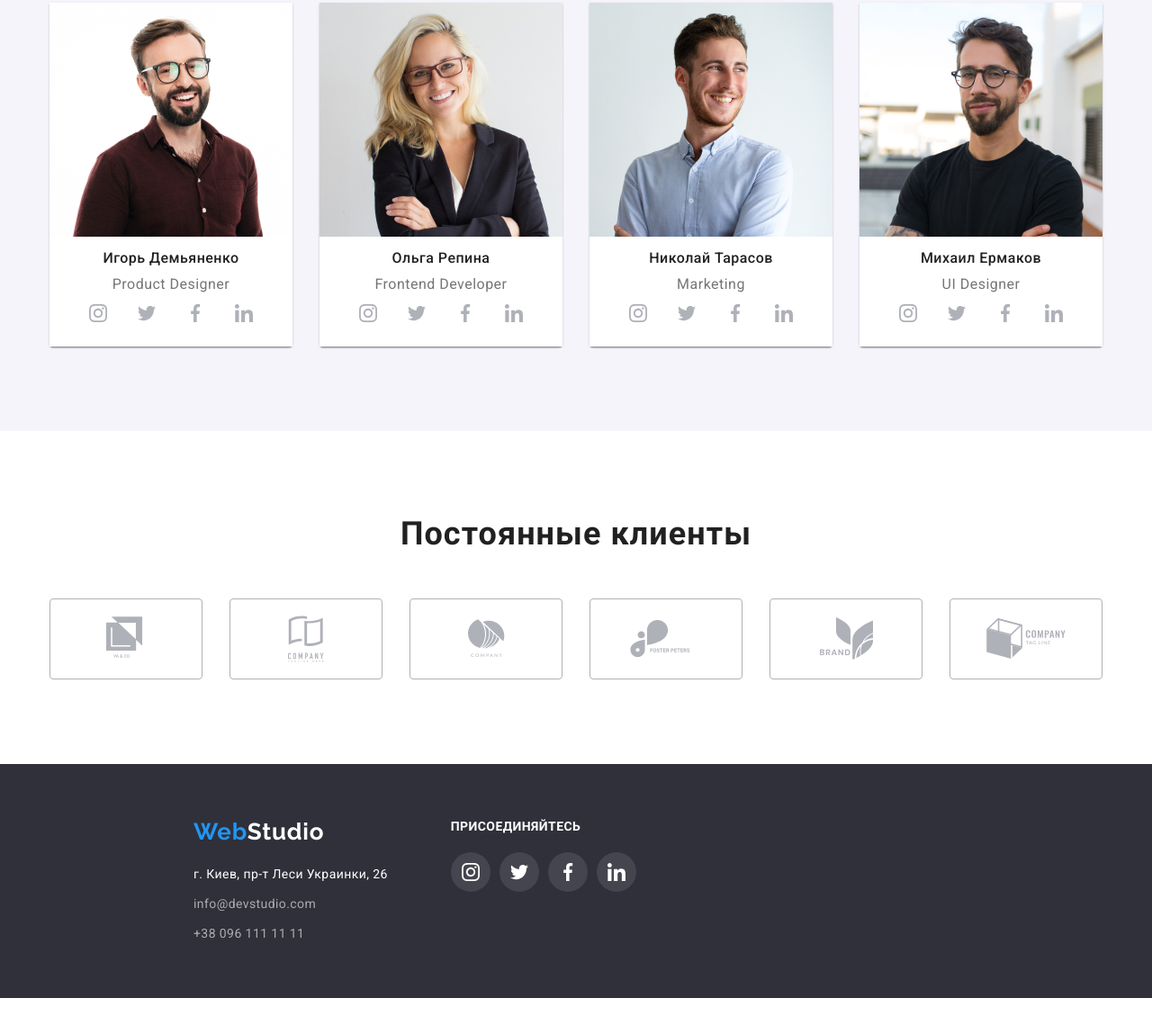
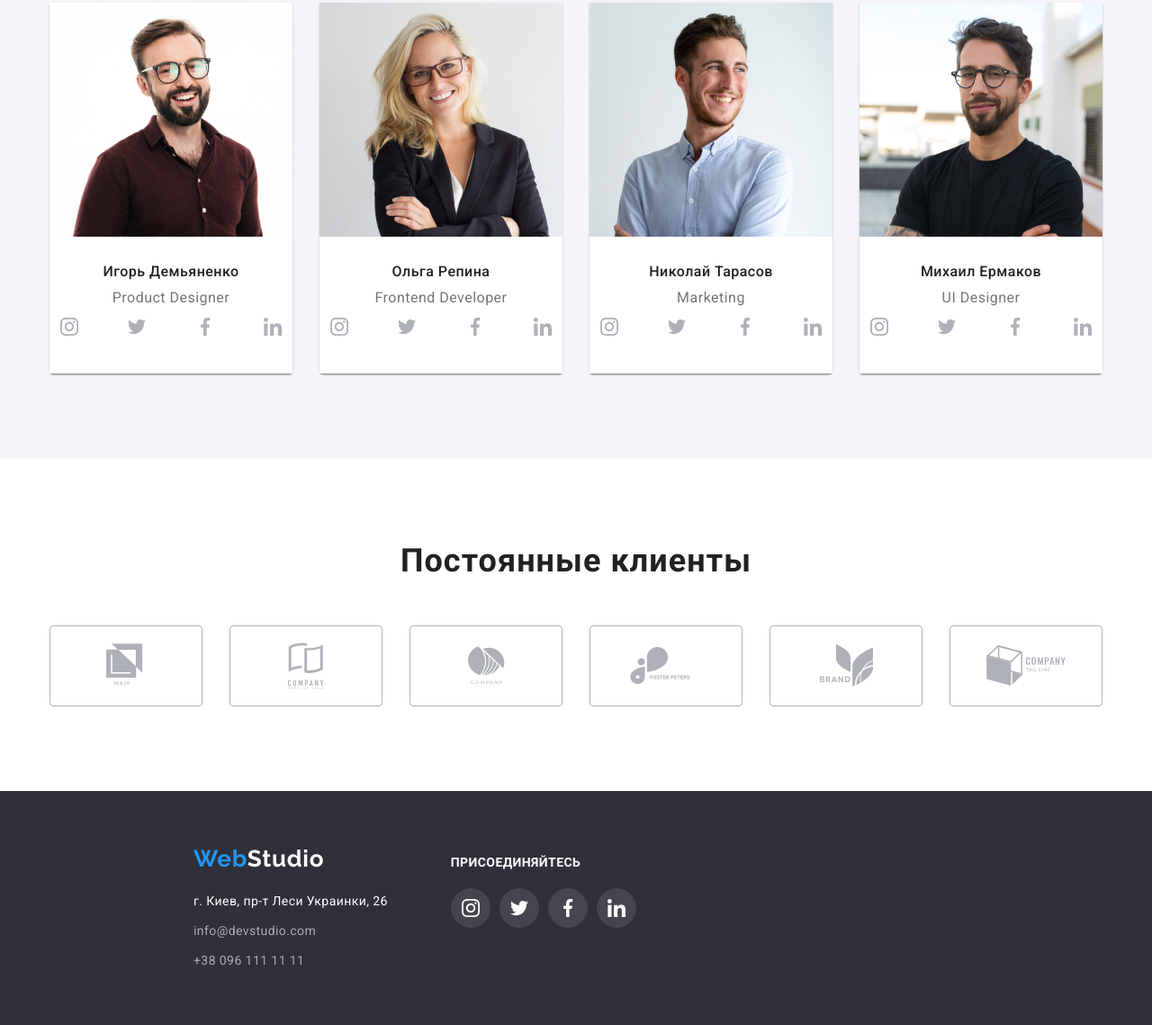
Before and after one commit to Antony-Ivanov/goit-markup-hw-04, a plain HTML site: page index.html in a window 1280 px wide. Shown: the part 1834-2973 px from the top of the page at 90% size. Before the commit the page ends 2943 px from the top, so only its background shows below. Drawn offline with nearby package versions, Linux system fonts and the light colour scheme.

Commit message:
15.03.21/06

```diff
--- a/css/styles.css
+++ b/css/styles.css
@@ -367,9 +367,9 @@ img {
 }
 
 .title-box {
-  padding-top: 15px;
+  padding-top: 30px;
   background-color: var(--white-color);
-  padding-bottom: 15px;
+  padding-bottom: 30px;
 }
 
 .our-team-item:not(:last-child) {
@@ -427,8 +427,6 @@ img {
   display: flex;
   align-items: center;
   justify-content: space-between;
-  padding-left: 32px;
-  padding-right: 32px;
 }
 
 .social-list-link {
@@ -525,6 +523,7 @@ border-color: var(--accent-color);
   padding-top: 60px;
   padding-bottom: 60px;
   display: flex;
+  align-items: baseline;
 }
 
 .foot-text {
```
